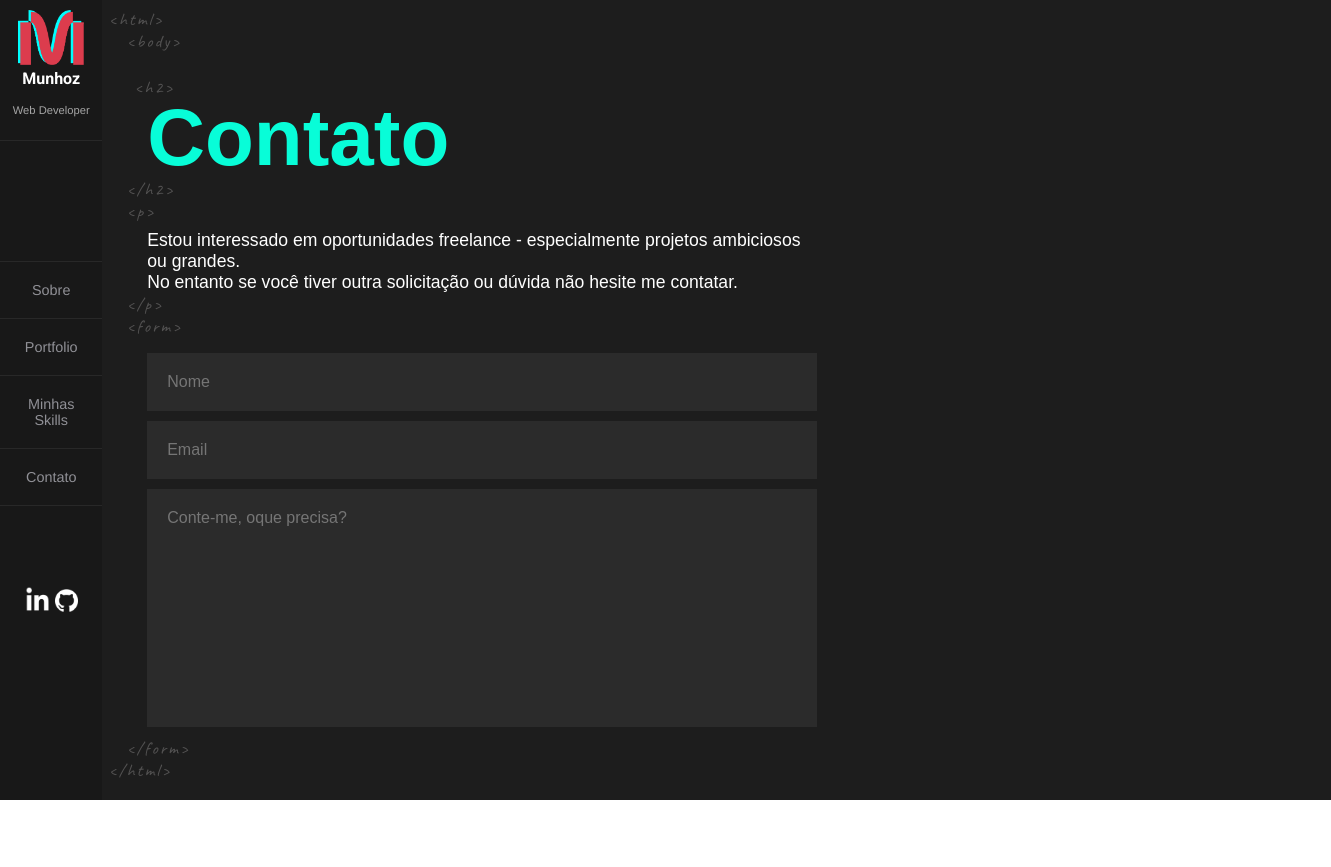
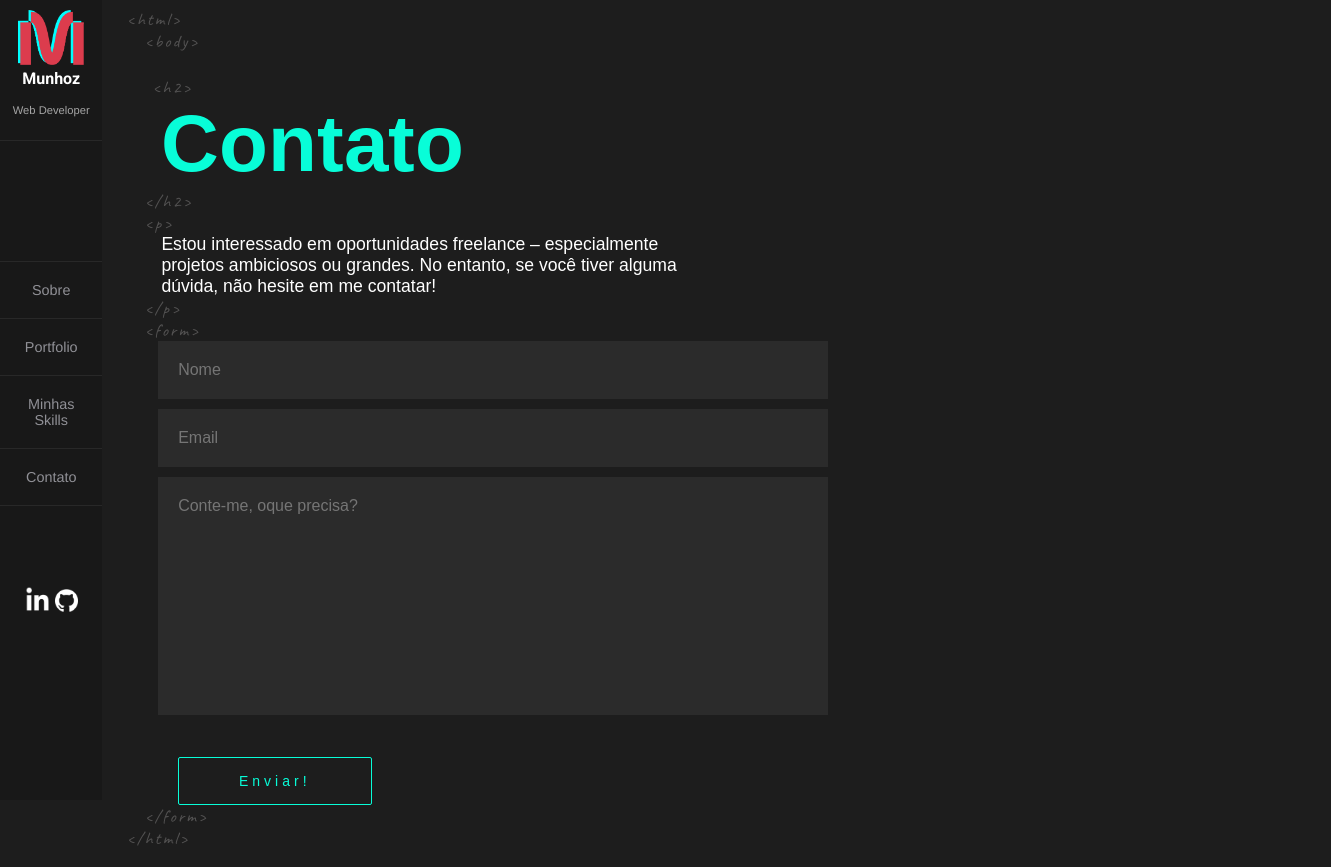
Before and after one commit to pedrolwmunhoz/MunhozSite, a React (Create React App) app: page /contato in a window 1280 px wide. Shown: the whole page, 1331 px wide, since content can reach past the window. Before the commit the page ends 819 px from the top, so only its background shows below. Built offline with nearby package versions, Linux system fonts and the light colour scheme.

Commit message:
Fix: Ajustes reponsividade

```diff
--- a/src/components/FormularioContato/index.tsx
+++ b/src/components/FormularioContato/index.tsx
@@ -40,7 +40,7 @@ const Inputs = styled.input`
         font-size: 11px;
         border: 0;
         color: #8d8d8d;
-        padding: 20px;
+        padding: 15px;
     }
     @media only screen and  (min-width : 768px){
         width: 630px;
@@ -59,9 +59,9 @@ function Formulario(){
     return(
         <GlobalContainer>
             <Form>
-                <Inputs id="inputStyled" type="text" placeholder="Nome"></Inputs>
-                <Inputs id="inputStyled" type="email" placeholder="Email"></Inputs>
-                <Inputs className="caixaTexto " type="text" placeholder="Conte-me, oque precisa?"></Inputs>
+                <Inputs className="effect27" id="inputStyled" type="text" placeholder="Nome"></Inputs>
+                <Inputs className="effect28" id="inputStyled" type="email" placeholder="Email"></Inputs>
+                <Inputs className="caixaTexto effect28" type="text" placeholder="Conte-me, oque precisa?"></Inputs>
             </Form>
         </GlobalContainer>
     )
--- a/src/components/Menu/index.tsx
+++ b/src/components/Menu/index.tsx
@@ -249,7 +249,7 @@ function Menu(){
                 <div className="divisao">
                     <nav><Link className="link" to="/sobre"><span>Sobre</span></Link></nav>
                     <nav><Link className="link" to="/portfolio"><span>Portfolio</span></Link></nav>
-                    <nav><Link className="link" to="/skills"><span>Minhas Skills</span></Link></nav>
+                    <nav><Link className="link" to="/minhas-skills"><span>Minhas Skills</span></Link></nav>
                     <nav><Link className="link" to="/contato"><span>Contato</span></Link></nav>
                 </div>
                 <div className="containerIconeRedeSocial">
--- a/src/pages/Home/index.js
+++ b/src/pages/Home/index.js
@@ -8,9 +8,6 @@ const frase = ["</html>", "<body>", "<h1>", "<p>", "</p>"]
 
 const GlobalContainer = styled.div`
     @media only screen and  (max-width : 768px){
-        background-color: #1d1d1d;
-        width: 79vh !important;
-        height: 100vh !important;
         margin-left: 21vw;
         div{
             padding-top: 8vh;
--- a/src/pages/Home/styles/EffectEntrada/index.css
+++ b/src/pages/Home/styles/EffectEntrada/index.css
@@ -127,6 +127,20 @@
     animation: effectFade 500ms ease 700ms both alternate
 }
 
+.effect27 {
+    animation:  effectSubir 500ms ease 350ms both alternate,
+                effectFade 500ms ease 350ms both alternate
+}
+.effect28 {
+    animation: effectFade 500ms ease 350ms both alternate
+}
+
+.effect29 {
+    animation:
+        effectFade 2s ease both alternate
+}
+
+
 @keyframes effectEntrada {
     from {
         opacity: 0;
--- a/src/pages/baseLayout/index.tsx
+++ b/src/pages/baseLayout/index.tsx
@@ -4,6 +4,7 @@ import { Outlet } from 'react-router-dom'
 
 const ContainerLayout = styled.div`
     display: inline-block;
+
 
 `
 
--- a/src/pages/contato/index.tsx
+++ b/src/pages/contato/index.tsx
@@ -7,29 +7,37 @@ const GlobalContainer = styled.div`
         max-width: 79vw !important;
         height: 100vh !important;
         margin-left: 21vw;
-        div {
+        .containerAjust {
             padding-top: 1vh;
-            margin-left: 1vw;
+            margin-left: 4%;
+        }
+        .containerContato {
+            margin-left: 3%;
+        }
+        .containerTexto {
+            margin-left: 3%;
+            max-width: 67vw;
         }
         .position{
             width: 10px;
             margin-top: 7vh;
         }
-        div h2 {
-            font-size: 4rem;
-            line-height: 5rem;
+        h2 {
+            font-size: 3rem;
             color: #08fdd8;
             max-width: 100%;
             font-family: Arial, Helvetica, sans-serif;
-            margin-left: 3vw;
+            display: inline-block;
+
         }
-        div span {
+        span {
             font-family: Arial, Helvetica, sans-serif;
             color: white;
-            font-size: 11px;
-            display: block;
-            margin-left: 2vw;
-            width: 90%;
+            font-size: 10px;
+            display: inline-block;
+        }
+        .textSpace {
+            margin-left: 0.5%;
         }
 
         .htmlTag02{
@@ -45,33 +53,37 @@ const GlobalContainer = styled.div`
 
     @media only screen and  (min-width : 768px){
         background-color: #1d1d1d;
-        width: 96.5vw !important;
-        height: 100vh;
         margin-left: 7.5vw;
-        div {
+        .containerAjust {
             padding-top: 1vh;
-            margin-left: 1vw;
+            margin-left: 2.6%;
         }
-        .position{
+        .containerContato {
+            margin-left: 3%;
+        }
+        .containerTexto {
+            margin-left: 3%;
+            max-width: 42vw;
+        }
+        .position {
             width: 10px;
             margin-top: 7vh;
         }
-        div h2 {
+        h2 {
             font-size: 5rem;
-            line-height: 5rem;
             color: #08fdd8;
             max-width: 100%;
             font-family: Arial, Helvetica, sans-serif;
-            margin-left: 3vw;
+            display: inline-block;
         }
-        div span {
+        span {
             font-family: Arial, Helvetica, sans-serif;
             color: white;
             font-size: 1.1rem;
-            display: block;
-            display: block;
-            max-width: 670px;
-            margin-left: 2vw;
+            display: inline-block;
+        }
+        .textSpace {
+            margin-left: 0.5%;
         }
 
         .htmlTag02{
@@ -85,11 +97,12 @@ const GlobalContainer = styled.div`
         }
     }
 `
+
 const HtmlTag = styled.p`
     @media only screen and  (max-width : 768px){
         color: #535252;;
-        font-size: 0.7rem;
-        letter-spacing: 2px;
+        font-size: 0.6rem;
+        letter-spacing: 1px;
         font-family: 'Caveat';
     }
     @media only screen and  (min-width : 768px){
@@ -101,7 +114,12 @@ const HtmlTag = styled.p`
 
 `
 const ContainerForm = styled.div`
-    margin-left: 25px;
+    #frase {
+        padding-left: 0 !important;
+        padding-bottom: 1%;
+        background-color: #0000008f;
+        display: inline-block
+    }
 `
 
 const htmlTagOption = ["<html>", "<body>", "<h2>", "<p>", "</p>", "</h2>", "<form>", "</form>", "</html>"]
@@ -109,27 +127,37 @@ const htmlTagOption = ["<html>", "<body>", "<h2>", "<p>", "</p>", "</h2>", "<for
 function Contato (){
     return(
         <GlobalContainer>
-            <div>
+            <div className="containerAjust">
                 <HtmlTag className="htmlTag01">{htmlTagOption[0]}</HtmlTag>
                 <HtmlTag className="htmlTag02">{htmlTagOption[1]}</HtmlTag>
                 <HtmlTag className="htmlposition htmlTag03">{htmlTagOption[2]}</HtmlTag>
-                    <h2>Contato</h2>
+                    <div className="containerContato">
+                        <h2 className="effect1">C</h2>
+                        <h2 className="effect2">o</h2>
+                        <h2 className="effect3">n</h2>
+                        <h2 className="effect4">t</h2>
+                        <h2 className="effect5">a</h2>
+                        <h2 className="effect6">t</h2>
+                        <h2 className="effect8">o</h2>
+                    </div>
                     <HtmlTag className="htmlTag02">{htmlTagOption[5]}</HtmlTag>
                     <HtmlTag className="htmlTag02">{htmlTagOption[3]}</HtmlTag>
                     <ContainerForm>
-                        <span>
-                            Estou interessado em oportunidades freelance - especialmente projetos ambiciosos ou grandes.
-                        </span>
-                        <span>
-                            No entanto se você tiver outra solicitação ou dúvida não hesite me contatar.
-                        </span>
+                        <div className="containerTexto">
+                            <span className="effect29">
+                                Estou interessado em oportunidades freelance – especialmente projetos ambiciosos ou grandes.
+                                No entanto, se você tiver alguma dúvida, não hesite em me contatar!
+                            </span>
+                        </div>
                     </ContainerForm>
                     <HtmlTag className="htmlTag02">{htmlTagOption[4]}</HtmlTag>
                     <HtmlTag className="htmlTag02">{htmlTagOption[6]}</HtmlTag>
                     <ContainerForm>
-                        <Formulario/>
+                        <div className="textSpace">
+                            <Formulario/>
+                        </div>
+                        <button type="button" className="botaoContact botaoContactEfeito effect28">Enviar!</button>
                     </ContainerForm>
-
                 <HtmlTag className="htmlTag02" >{htmlTagOption[7]}</HtmlTag>
                 <HtmlTag>{htmlTagOption[8]}</HtmlTag>
             </div>
--- /dev/null
+++ b/src/pages/minhasSkills/index.tsx
@@ -0,0 +1,8 @@
+function MinhasSkills () {
+    return(
+        <></>
+    )
+
+}
+
+export default MinhasSkills
--- /dev/null
+++ b/src/pages/sobre/index.tsx
@@ -0,0 +1,7 @@
+function Sobre () {
+    return(
+        <>
+        </>
+    )
+}
+export default Sobre
--- a/src/routes/index.tsx
+++ b/src/routes/index.tsx
@@ -4,13 +4,17 @@ import BaseLayout from "../pages/baseLayout";
 import Portfolio from "../pages/portifolio";
 import Contato from "../pages/contato";
 import Loading from "../pages/loading";
+import Sobre from "../pages/sobre";
+import MinhasSkills from "../pages/minhasSkills";
 
 function AppRoutes() {
     return(
             <Routes>
                 <Route element={<BaseLayout/>}>
                     <Route path="/" element={<Home/>}/>
+                    <Route path="/sobre" element={<Sobre/>}/>
                     <Route path="/portfolio" element={<Portfolio/>}/>
+                    <Route path="/minhas-skills" element={<MinhasSkills/>}/>
                     <Route path="/contato" element={<Contato/>}/>
                     <Route path="/loading" element={<Loading/>}/>
                 </Route>
--- a/src/styles/globalStyles/index.css
+++ b/src/styles/globalStyles/index.css
@@ -3,3 +3,10 @@
     padding: 0;
     text-decoration: none;
 }
+
+body{
+    background-color: #1d1d1d;
+    height: 100vh;
+    width: 100vw;
+
+}
```
